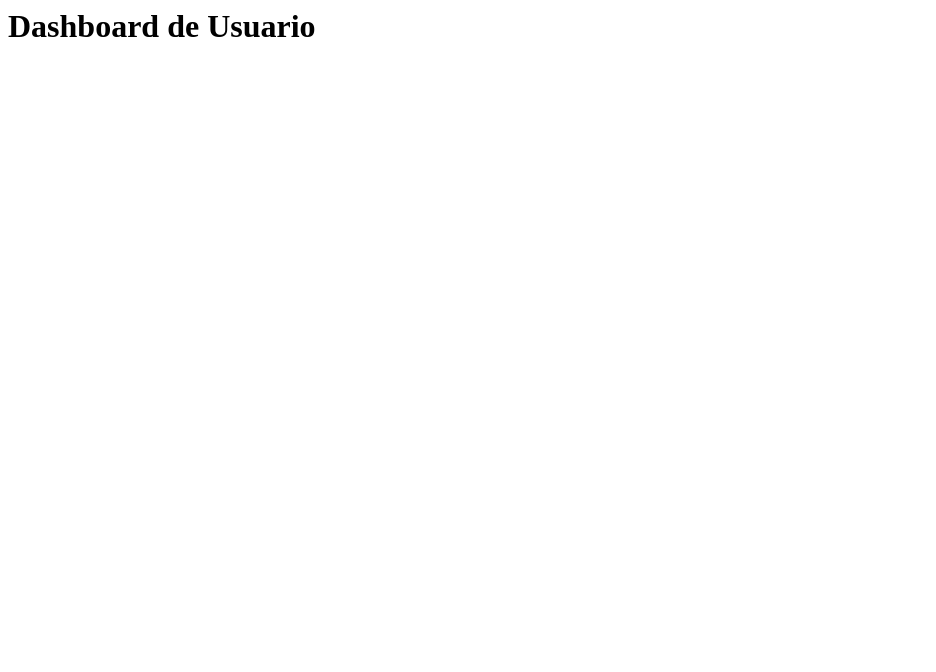
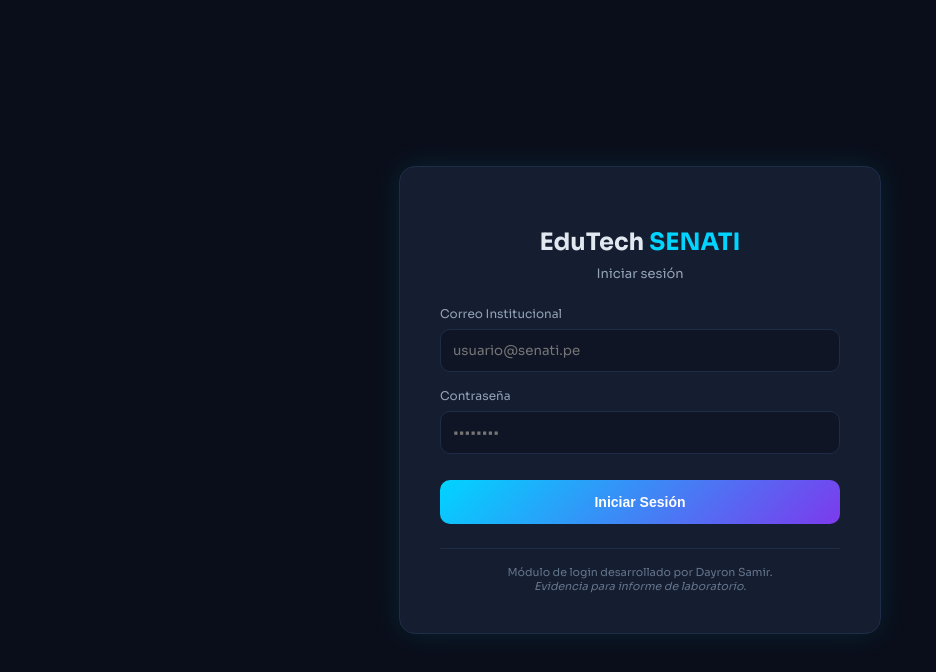
Before and after one commit to jeanpiercastrochim-prog/PROYECTO_GIT, a plain HTML site: page login.html in a window 1280 px wide. Shown: the whole page, without its empty margins (0-936 px from the left). Drawn offline with Linux system fonts and the light colour scheme.

Commit message:
Desarrollo de la interfaz visual de registro.html (EduTech SENATI)

```diff
--- a/login.html
+++ b/login.html
@@ -1 +1,120 @@
-<h1>Dashboard de Usuario</h1>
+<!DOCTYPE html>
+<html lang="es">
+<head>
+<meta charset="UTF-8">
+<meta name="viewport" content="width=device-width, initial-scale=1.0">
+<title>Login - EduTech SENATI</title>
+<link href="https://fonts.googleapis.com/css2?family=Sora:wght@300;400;500;600;700&display=swap" rel="stylesheet">
+<style>
+  body {
+    margin: 0;
+    padding: 0;
+    font-family: 'Sora', sans-serif;
+    background: #0a0e1a; /* Fondo oscuro del proyecto */
+    color: #e2e8f0;
+    display: flex;
+    justify-content: center;
+    align-items: center;
+    height: 100vh;
+  }
+  .login-container {
+    background: #151d30;
+    border: 1px solid #1e2d47;
+    border-radius: 16px;
+    padding: 40px;
+    width: 100%;
+    max-width: 400px;
+    box-shadow: 0 0 30px rgba(0,212,255,0.1);
+  }
+  .login-container h2 {
+    text-align: center;
+    margin-bottom: 8px;
+    font-weight: 700;
+  }
+  .login-container h2 span {
+    color: #00d4ff; /* Celeste SENATI */
+  }
+  .subtitle {
+    text-align: center;
+    color: #94a3b8;
+    font-size: 13px;
+    margin-bottom: 24px;
+  }
+  .input-group {
+    margin-bottom: 16px;
+  }
+  .input-group label {
+    display: block;
+    font-size: 12px;
+    margin-bottom: 8px;
+    color: #94a3b8;
+  }
+  .input-group input {
+    width: 100%;
+    padding: 12px;
+    background: #0f1525;
+    border: 1px solid #1e2d47;
+    border-radius: 10px;
+    color: #fff;
+    font-family: 'Sora', sans-serif;
+    box-sizing: border-box;
+    transition: all 0.3s;
+  }
+  .input-group input:focus {
+    outline: none;
+    border-color: #00d4ff;
+    box-shadow: 0 0 0 2px rgba(0,212,255,0.2);
+  }
+  .btn-submit {
+    width: 100%;
+    padding: 14px;
+    background: linear-gradient(135deg, #00d4ff, #7c3aed);
+    color: white;
+    border: none;
+    border-radius: 10px;
+    font-weight: 600;
+    font-size: 14px;
+    cursor: pointer;
+    margin-top: 10px;
+    transition: opacity 0.3s, transform 0.2s;
+  }
+  .btn-submit:hover {
+    opacity: 0.9;
+    transform: translateY(-2px);
+  }
+  .credit {
+    text-align: center;
+    margin-top: 24px;
+    font-size: 11px;
+    color: #64748b;
+    border-top: 1px solid #1e2d47;
+    padding-top: 16px;
+  }
+</style>
+</head>
+<body>
+
+<div class="login-container">
+  <h2>EduTech <span>SENATI</span></h2>
+  <div class="subtitle">Iniciar sesión</div>
+
+  <div class="input-group">
+    <label>Correo Institucional</label>
+    <input type="email" placeholder="usuario@senati.pe">
+  </div>
+
+  <div class="input-group">
+    <label>Contraseña</label>
+    <input type="password" placeholder="••••••••">
+  </div>
+
+  <button class="btn-submit">Iniciar Sesión</button>
+
+  <div class="credit">
+    Módulo de login desarrollado por Dayron Samir.<br>
+    <em>Evidencia para informe de laboratorio.</em>
+  </div>
+</div>
+
+</body>
+</html>
```
